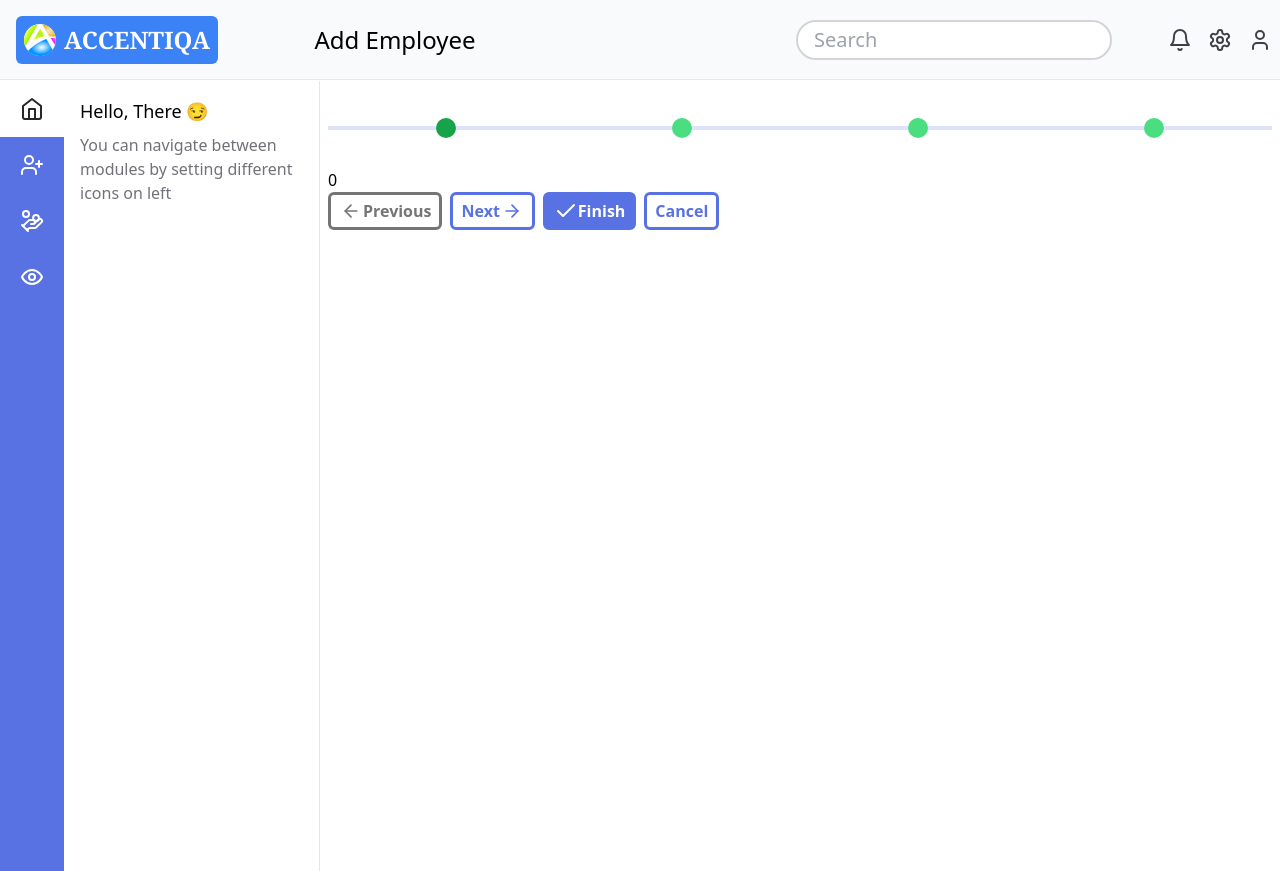
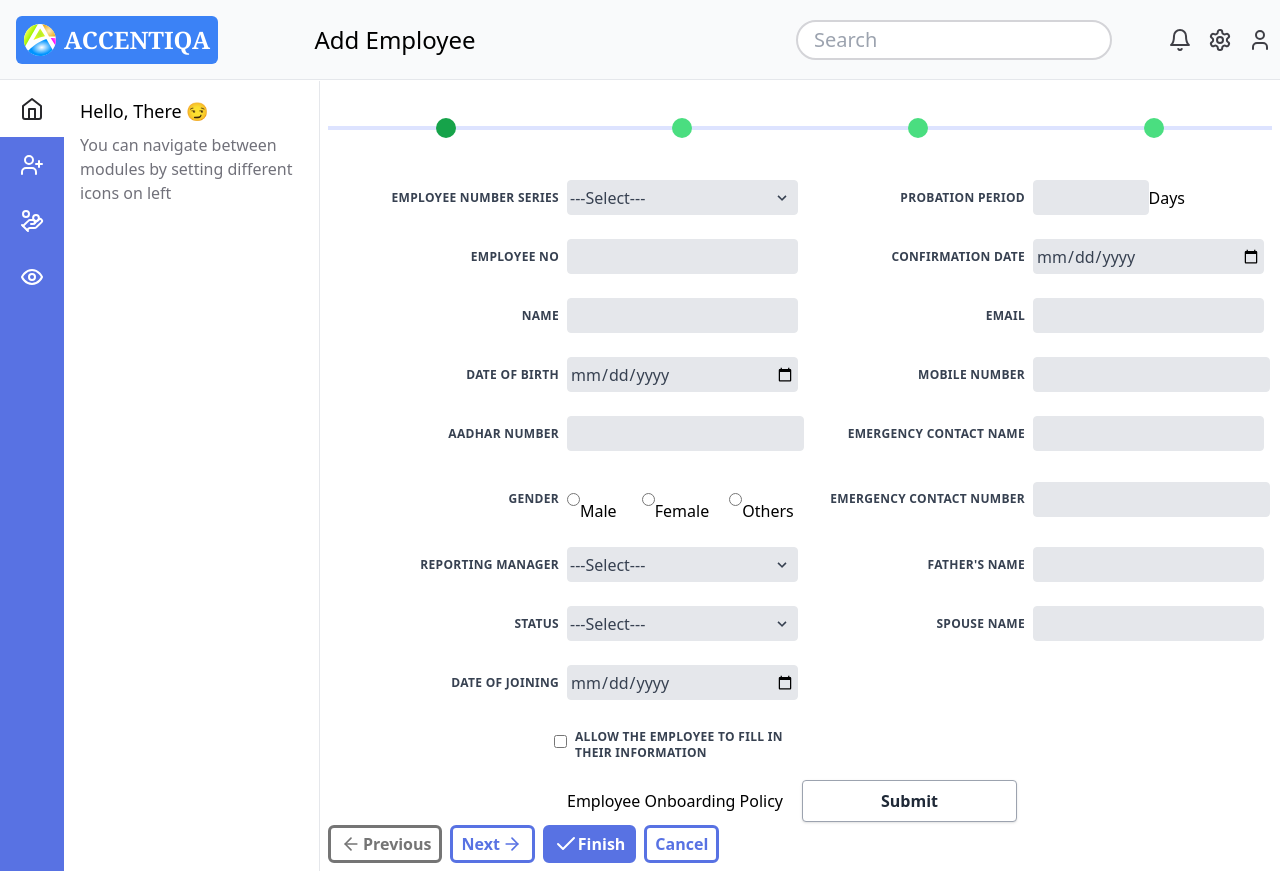
Before and after one commit to ompateldeveloper/Accentiqa-hrnext, a React (Vite) app: page /dashboard in a window 1280 px wide. Before the commit the page ends 800 px from the top, so only its background shows below. Built offline with nearby package versions, Linux system fonts and the light colour scheme.

Commit message:
Form Validation done

```diff
--- a/src/components/Sidebar.jsx
+++ b/src/components/Sidebar.jsx
@@ -16,7 +16,7 @@ export default function Sidebar() {
     })
 
     return (
-        <div className={cn('h-screen fixed flex w-4/12 mt-[81px]')}>
+        <div className={cn('h-screen fixed flex mt-[81px]')}>
             <div className="fixed-panel w-16  bg-[#5872E3] text-white">
                 <TabsList>
                     <TabsTrigger className='p-4 w-full' active='bg-white text-zinc-800 ' tab={tabs} tabIndex={'Home'} selectTab={selectTab} icon={<Home/>}></TabsTrigger>
--- a/src/hooks/useFormValidation.jsx
+++ b/src/hooks/useFormValidation.jsx
@@ -37,6 +37,7 @@ export const useFormValidation = (initialState, validate) => {
 
     if (Object.keys(validationErrors).length === 0) {
       // Form is valid, proceed with submission
+      console.log(formData)
       console.log("Form is valid. Submitting...");
     } else {
       console.log("Form has validation errors.");
--- a/src/pages/AddEmployee/Index.jsx
+++ b/src/pages/AddEmployee/Index.jsx
@@ -1,6 +1,7 @@
 import React, { startTransition, useEffect, useState } from 'react'
 import { cn } from '../../lib/utils';
 import { ArrowLeft, ArrowRight, Check } from 'lucide-react';
+import EmployeeDetails from '../EmployeeDetails';
 
 export default function AddEmployee() {
     const [tabs,setTabs] = useState(0);
@@ -18,6 +19,7 @@ export default function AddEmployee() {
     const prevTab = ()=>{
         if(tabs>0){
             setTabs(prev=>prev-1)
+            console.log(tabs);
         }
     }
     return (
@@ -33,7 +35,7 @@ export default function AddEmployee() {
 
             </div>
             <div className="w-full">
-                <TabsContent tab={tabs} tabIndex={0}>0</TabsContent>
+                <TabsContent tab={tabs} tabIndex={0}><EmployeeDetails/></TabsContent>
                 <TabsContent tab={tabs} tabIndex={1}>1</TabsContent>
                 <TabsContent tab={tabs} tabIndex={2}>2</TabsContent>
                 <TabsContent tab={tabs} tabIndex={3}>3</TabsContent>
--- a/src/pages/EmployeeDetails.jsx
+++ b/src/pages/EmployeeDetails.jsx
@@ -61,7 +61,7 @@ const EmployeeDetails = () => {
     const errors = {};
     //Validation For empSeries
     if (!values.empSeries.trim()) {
-      errors.empSeries = "Number is required";
+      errors.empSeries = "Please select an option";
     }
     //Validation For empSeries
     if (!values.probationPeriod.trim()) {
@@ -122,6 +122,32 @@ const EmployeeDetails = () => {
       errors.emergencyNo = "Mobile number is required";
     } else if (!/^\d{1,10}$/.test(values.emergencyNo)) {
       errors.emergencyNo = "Please provide 10 digits";
+    }
+    //Validation For reportingMg
+    if (!values.reportingMg.trim()) {
+      errors.reportingMg = "Please select an option";
+    }
+    //Validation For fathersName
+    if (!values.fathersName.trim()) {
+      errors.fathersName = "Name is required";
+    } else if (values.fathersName.length < 3) {
+      errors.fathersName = "Name must be at least 3 characters long";
+    }
+    //Validation For status
+    if (!values.status.trim()) {
+      errors.status = "Please select an option";
+    }
+
+    //Validation For spouseName
+    if (!values.spouseName.trim()) {
+      errors.spouseName = "Name is required";
+    } else if (values.spouseName.length < 3) {
+      errors.spouseName = "Name must be at least 3 characters long";
+    }
+
+     //Validation For DOJ
+     if (!values.doj.trim()) {
+      errors.doj = "Date Of Joining is required";
     }
     return errors;
   };
@@ -512,6 +538,11 @@ const EmployeeDetails = () => {
                 <option value="Missouri">Missouri</option>
                 <option value="Texas">Texas</option>
               </select>
+              {errors.reportingMg && (
+                <span className="text-xs text-right absolute text-red-700">
+                  {errors.reportingMg}
+                </span>
+              )}
               <div className="pointer-events-none absolute inset-y-0 right-0 flex items-center px-2 text-gray-700">
                 <svg
                   className="fill-current h-4 w-4"
@@ -532,8 +563,9 @@ const EmployeeDetails = () => {
                 Father's Name
               </label>
             </div>
+            <div className="w-full">
               <input
-              className="appearance-none block bg-gray-200 text-gray-700 border border-gray-200 rounded py-3 px-4 leading-tight focus:outline-none focus:bg-white focus:border-gray-500"
+                className="w-full appearance-none block bg-gray-200 text-gray-700 border border-gray-200 rounded py-3 px-4 leading-tight focus:outline-none focus:bg-white focus:border-gray-500"
                 id="fathersName"
                 name="fathersName"
                 type="text"
@@ -541,6 +573,12 @@ const EmployeeDetails = () => {
                 value={formData.fathersName}
                 onChange={changeHandle}
               />
+              {errors.fathersName && (
+                <span className="text-xs text-right absolute text-red-700">
+                  {errors.fathersName}
+                </span>
+              )}
+            </div>
           </div>
         </div>
         <div className="grid lg:grid-cols-2 md:grid-cols-1 gap-1 ">
@@ -565,6 +603,11 @@ const EmployeeDetails = () => {
                 <option value="Missouri">Missouri</option>
                 <option value="Texas">Texas</option>
               </select>
+              {errors.status && (
+                <span className="text-xs text-right absolute text-red-700">
+                  {errors.status}
+                </span>
+              )}
               <div className="pointer-events-none absolute inset-y-0 right-0 flex items-center px-2 text-gray-700">
                 <svg
                   className="fill-current h-4 w-4"
@@ -585,8 +628,9 @@ const EmployeeDetails = () => {
                 Spouse Name
               </label>
             </div>
+            <div className="w-full">
               <input
-              className="appearance-none block bg-gray-200 text-gray-700 border border-gray-200 rounded py-3 px-4 leading-tight focus:outline-none focus:bg-white focus:border-gray-500"
+                className="w-full appearance-none block bg-gray-200 text-gray-700 border border-gray-200 rounded py-3 px-4 leading-tight focus:outline-none focus:bg-white focus:border-gray-500"
                 id="spouseName"
                 name="spouseName"
                 type="text"
@@ -594,6 +638,12 @@ const EmployeeDetails = () => {
                 value={formData.spouseName}
                 onChange={changeHandle}
               />
+              {errors.spouseName && (
+                <span className="text-xs text-right absolute text-red-700">
+                  {errors.spouseName}
+                </span>
+              )}
+            </div>
           </div>
         </div>
         <div className="grid lg:grid-cols-2 md:grid-cols-1 gap-1 ">
@@ -606,8 +656,9 @@ const EmployeeDetails = () => {
                 Date Of Joining
               </label>
             </div>
+            <div className="w-full">
             <input
-              className="appearance-none block bg-gray-200 text-gray-700 border border-gray-200 rounded py-3 px-4 leading-tight focus:outline-none focus:bg-white focus:border-gray-500"
+              className="w-full appearance-none block bg-gray-200 text-gray-700 border border-gray-200 rounded py-3 px-4 leading-tight focus:outline-none focus:bg-white focus:border-gray-500"
               id="doj"
               name="doj"
               type="date"
@@ -615,6 +666,12 @@ const EmployeeDetails = () => {
               value={formData.doj}
               onChange={changeHandle}
             />
+              {errors.doj && (
+                <span className="text-xs text-right absolute text-red-700">
+                  {errors.doj}
+                </span>
+              )}
+              </div>
           </div>
           <div className="grid grid-cols-2 items-center "></div>
         </div>
@@ -653,7 +710,7 @@ const EmployeeDetails = () => {
           </div>
         </div>
 
-        <div className="actions mb-10">
+        {/* <div className="actions mb-10">
           <button className="bg-white hover:bg-gray-100 text-gray-800 font-semibold py-2 px-4 border border-gray-400 rounded shadow mr-4">
             Previous
           </button>
@@ -663,7 +720,7 @@ const EmployeeDetails = () => {
           <button className="bg-transparent hover:bg-red-500 text-red-700 font-semibold hover:text-white py-2 px-4 border border-red-500 hover:border-transparent rounded">
             Cancel
           </button>
-        </div>
+        </div> */}
       </form>
     </div>
   );
```
Lines whose indentation alone changed are shown as unchanged.
